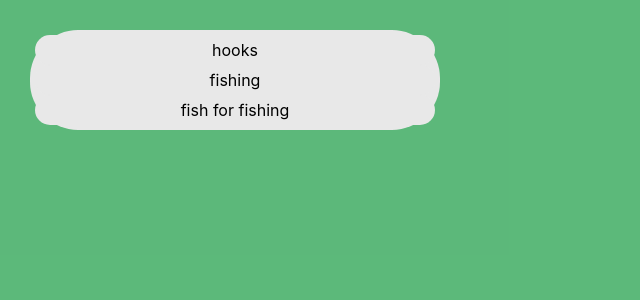
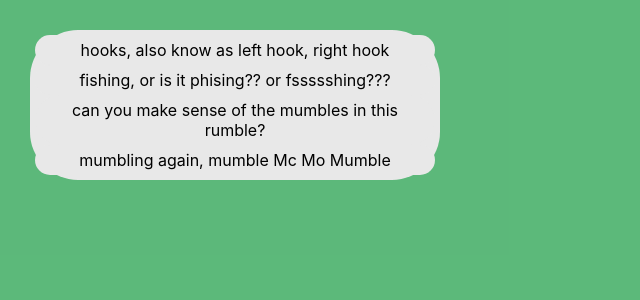
Before and after one commit to jlee709/react-hookidy-hooks, a React (Create React App) app: page / in a window 1280 px wide. Shown: the top 300 px of the page, without its empty margins (0-640 px from the left). Built offline with nearby package versions, Linux system fonts and the light colour scheme.

Commit message:
adding some CRUD

```diff
--- a/src/App.js
+++ b/src/App.js
@@ -1,18 +1,20 @@
 import React, { useState } from "react";
 import "./App.css";
 
+// small standar DC that renders the hooklist props
+const HookList = ({ hookList }) => (
+  <div className="hook-list">{hookList.mumble}</div>
+);
+// initialization of app
 function App() {
-  const [hookList] = useState([
-    { text: "hooks" },
-    { text: "fishing" },
-    { text: "fish for fishing" }
+  const [hookList, hookListItems] = useState([
+    { mumble: "hooks, also know as left hook, right hook" },
+    { mumble: "fishing, or is it phising?? or fssssshing???" },
+    { mumble: "can you make sense of the mumbles in this rumble?" },
+    { mumble: "mumbling again, mumble Mc Mo Mumble" }
   ]);
 
-  const HookList = ({ hookList }) => (
-    <div className="hook-list">{hookList.text}</div>
-  );
-
-  // Starting some hooks or so i think
+  // Standard map render
   return (
     <div className="app">
       <div className="hook-list">
```
